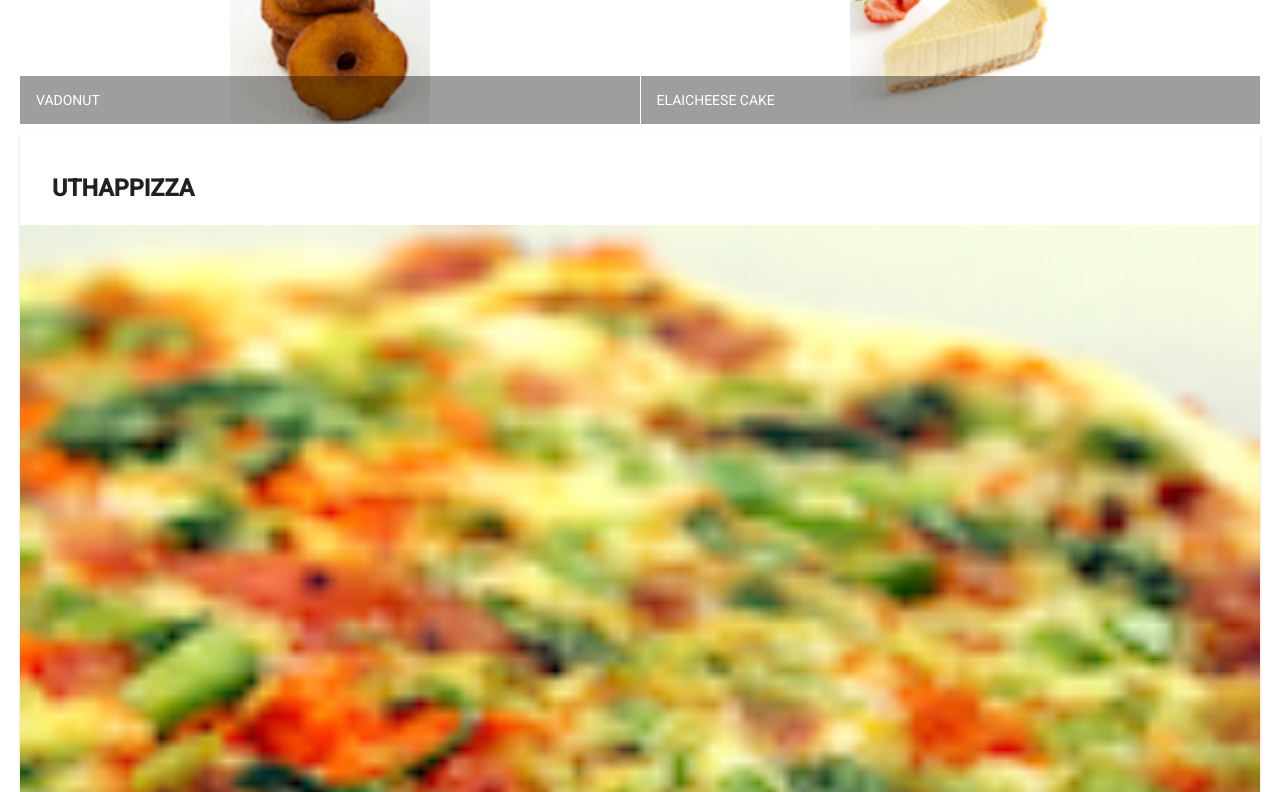
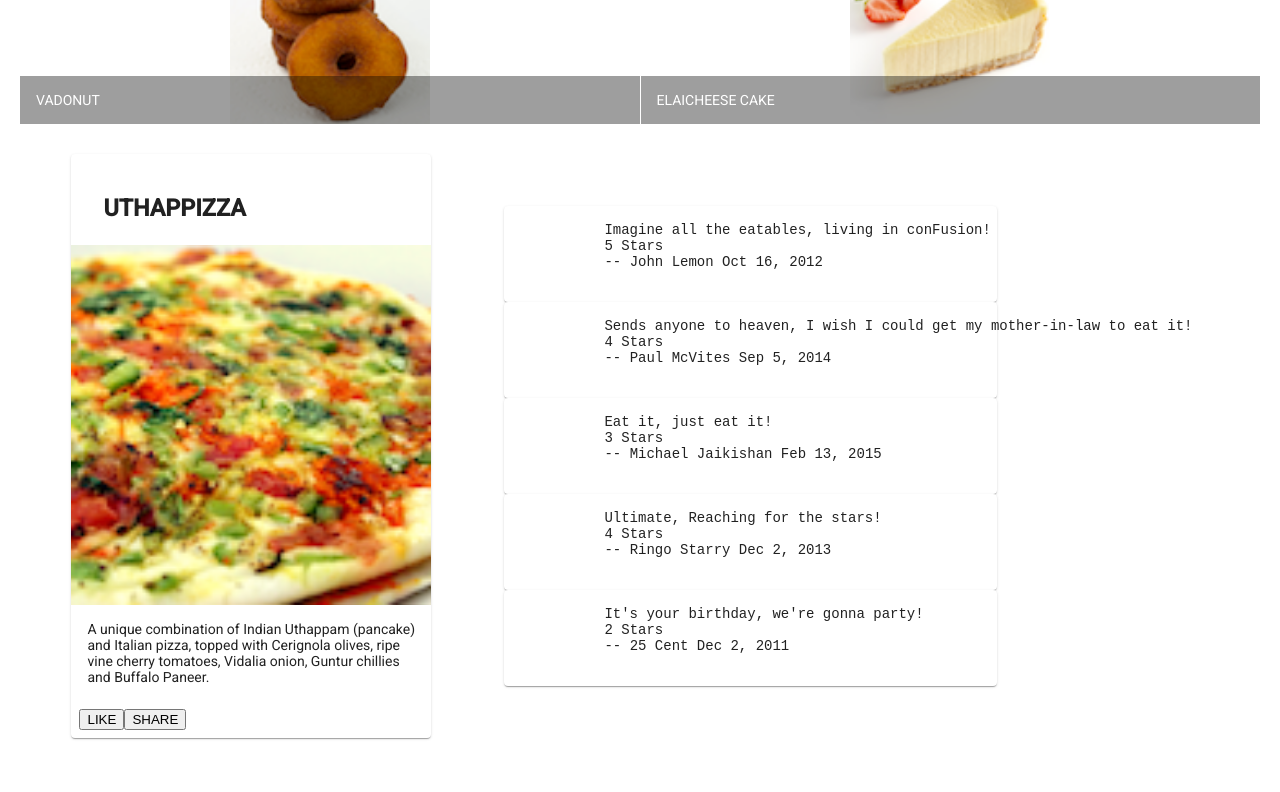
Before and after one commit to mahfuzur-rahman-swe/conFusion-Angular, an Angular app: page / in a window 1280 px wide. Shown: the part 440-1232 px from the top of the page. Built offline with nearby package versions, Linux system fonts and the light colour scheme.

Commit message:
conFusion assignment 1 done

```diff
--- a/src/app/app.module.ts
+++ b/src/app/app.module.ts
@@ -12,11 +12,13 @@
 import {MatListModule} from "@angular/material/list";
 import {MatGridListModule} from "@angular/material/grid-list";
 import {MatCardModule} from "@angular/material/card";
+import { DishdetailComponent } from './dishdetail/dishdetail.component';
 
 @NgModule({
   declarations: [
     AppComponent,
-    MenuComponent
+    MenuComponent,
+    DishdetailComponent
   ],
     imports: [
         BrowserModule,
--- /dev/null
+++ b/src/app/dishdetail/dishdetail.component.html
@@ -0,0 +1,11 @@
+<div fxFlex="70" *ngIf="dish">
+  <mat-card *ngFor="let dishes of dish.comments">
+    <mat-card-content>
+        <pre>
+          {{dishes.comment}}
+          {{dishes.rating}} <span>Stars</span>
+          <span>-- </span>{{dishes.author}} {{dishes.date | date}}
+        </pre>
+    </mat-card-content>
+  </mat-card>
+</div>
--- /dev/null
+++ b/src/app/dishdetail/dishdetail.component.ts
@@ -0,0 +1,62 @@
+import { Component, OnInit } from '@angular/core';
+
+
+const DISH = {
+  id: '0',
+  name: 'Uthappizza',
+  image: '/assets/images/uthappizza.png',
+  category: 'mains',
+  featured: true,
+  label: 'Hot',
+  price: '4.99',
+  // tslint:disable-next-line:max-line-length
+  description: 'A unique combination of Indian Uthappam (pancake) and Italian pizza, topped with Cerignola olives, ripe vine cherry tomatoes, Vidalia onion, Guntur chillies and Buffalo Paneer.',
+  comments: [
+    {
+      rating: 5,
+      comment: 'Imagine all the eatables, living in conFusion!',
+      author: 'John Lemon',
+      date: '2012-10-16T17:57:28.556094Z'
+    },
+    {
+      rating: 4,
+      comment: 'Sends anyone to heaven, I wish I could get my mother-in-law to eat it!',
+      author: 'Paul McVites',
+      date: '2014-09-05T17:57:28.556094Z'
+    },
+    {
+      rating: 3,
+      comment: 'Eat it, just eat it!',
+      author: 'Michael Jaikishan',
+      date: '2015-02-13T17:57:28.556094Z'
+    },
+    {
+      rating: 4,
+      comment: 'Ultimate, Reaching for the stars!',
+      author: 'Ringo Starry',
+      date: '2013-12-02T17:57:28.556094Z'
+    },
+    {
+      rating: 2,
+      comment: 'It\'s your birthday, we\'re gonna party!',
+      author: '25 Cent',
+      date: '2011-12-02T17:57:28.556094Z'
+    }
+  ]
+};
+
+@Component({
+  selector: 'app-dishdetail',
+  templateUrl: './dishdetail.component.html',
+  styleUrls: ['./dishdetail.component.scss']
+})
+export class DishdetailComponent implements OnInit {
+
+  dish = DISH;
+
+  constructor() { }
+
+  ngOnInit(): void {
+  }
+
+}
--- a/src/app/menu/menu.component.html
+++ b/src/app/menu/menu.component.html
@@ -20,7 +20,15 @@
     </mat-grid-list>
   </div>
 
-  <div fxFlex *ngIf="selectedDish">
+  <div class="container"
+       fxLayout="row"
+       fxLayout.sm="column"
+       fxLayout.xs="column"
+       fxLayoutAlign.gt-md="space-around center"
+       fxLayoutGap="10px"
+       fxLayoutGap.xs="0">
+
+    <div fxFlex="30" *ngIf="selectedDish">
       <mat-card>
         <mat-card-header>
           <mat-card-title>
@@ -29,8 +37,7 @@
         </mat-card-header>
         <img mat-card-image src={{selectedDish.image}} alt={{selectedDish.name}}>
         <mat-card-content>
-        <p>{{selectedDish.description}}
-        </p>
+          <p>{{selectedDish.description}}</p>
         </mat-card-content>
         <mat-card-actions>
           <button mat-button>LIKE</button>
@@ -39,4 +46,8 @@
       </mat-card>
     </div>
 
+    <app-dishdetail></app-dishdetail>
   </div>
+
+
+</div>
```
Also changed, not shown: src/app/dishdetail/dishdetail.component.scss (added), 1 other file (tests, documents, lock files or other folders). Lines whose indentation alone changed are shown as unchanged.
